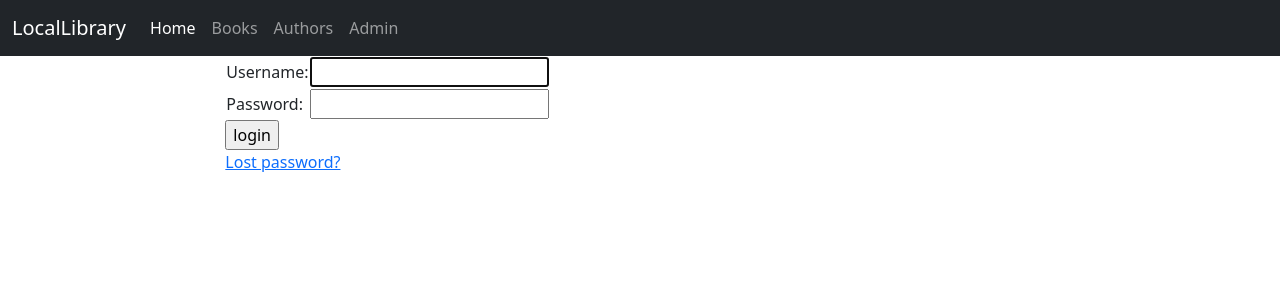
After one commit to ezevic/locallibrary, a Django app: page /accounts/login/ in a window 1280 px wide. The commit adds this page. Shown: the top 300 px of the page. Run offline with Django 4.2, Linux system fonts and the light colour scheme.

Commit message:
sistema de login implementado

```diff
--- a/catalog/templates/base_generic.html
+++ b/catalog/templates/base_generic.html
@@ -47,6 +47,10 @@
                         <a class="nav-link active" aria-current="page" href="{% url 'index' %}">Home</a>
                         <a class="nav-link" href="{% url 'books' %}">Books</a>
                         <a class="nav-link" href="{% url 'authors' %}">Authors</a>
+                        <a class="nav-link" href="/admin" target='_blank'>Admin</a>
+                        {% if user.not_authenticated %}
+                        <a class="nav-link" href="{% url 'login' %}">LogIn</a>
+                        {% endif %}
                     </div>
                 </div>
             </div>
@@ -56,6 +60,9 @@
                 <div class="col-sm-2">
                 </div>
                 <div class="col-sm-10 ">
+                    {% if user.is_authenticated %}
+                    <p>Hi {{ user.username }}</p>
+                    {% endif %}
                     {% block content %}{% endblock %}
                     {% block pagination %}
                         {% if is_paginated %}
--- a/core/urls.py
+++ b/core/urls.py
@@ -21,7 +21,14 @@ from django.conf.urls.static import static
 
 
 urlpatterns = [
-    path('admin/', admin.site.urls),
+    path('admin/', admin.site.urls, name='admin'),
     path('catalog/', include('catalog.urls')),
     path('', RedirectView.as_view(url='catalog/', permanent=True)),
 ] + static(settings.STATIC_URL, document_root=settings.STATIC_ROOT)
+
+
+# Para agregar el sistema de autentificacion
+
+urlpatterns += [
+    path('accounts/', include('django.contrib.auth.urls')),
+]
--- /dev/null
+++ b/templates/registration/login.html
@@ -0,0 +1,37 @@
+{% extends 'base_generic.html' %}
+
+{% block content %}
+
+  {% if form.errors %}
+    <p>Your username and password didn't match. Please try again.</p>
+  {% endif %}
+
+  {% if next %}
+    {% if user.is_authenticated %}
+      <p>Your account doesn't have access to this page. To proceed,
+      please login with an account that has access.</p>
+    {% else %}
+      <p>Please login to see this page.</p>
+    {% endif %}
+  {% endif %}
+
+  <form method="post" action="{% url 'login' %}">
+    {% csrf_token %}
+    <table>
+      <tr>
+        <td>{{ form.username.label_tag }}</td>
+        <td>{{ form.username }}</td>
+      </tr>
+      <tr>
+        <td>{{ form.password.label_tag }}</td>
+        <td>{{ form.password }}</td>
+      </tr>
+    </table>
+    <input type="submit" value="login">
+    <input type="hidden" name="next" value="{{ next }}">
+  </form>
+
+  {# Assumes you setup the password_reset view in your URLconf #}
+  <p><a href="{% url 'password_reset' %}">Lost password?</a></p>
+
+{% endblock %}
--- /dev/null
+++ b/templates/registration/profile.html
@@ -0,0 +1 @@
+<h1>hola {{ user.username }}</h1>
```
Also changed, not shown: core/settings.py (+4 -4 lines).
